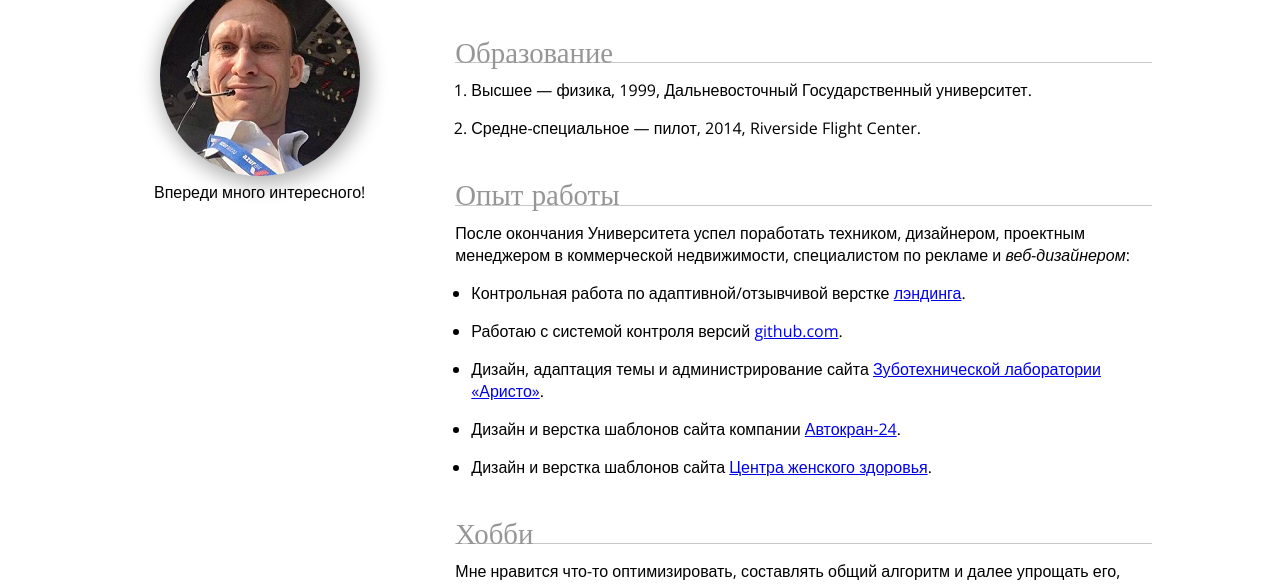
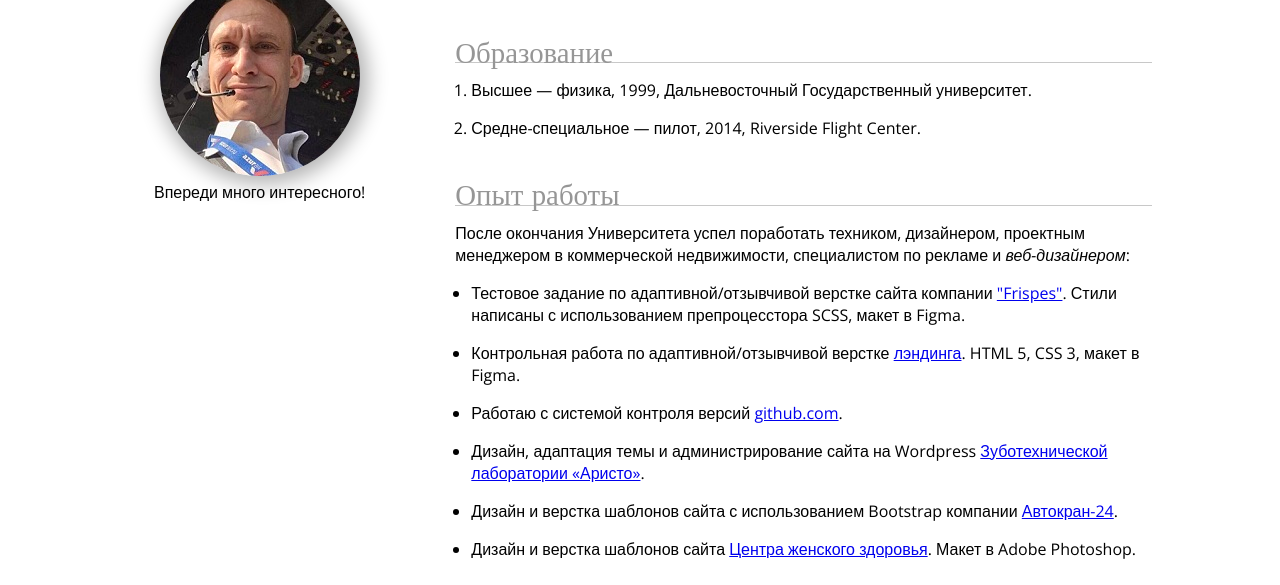
Before and after one commit to andrey-trofimov/cv, a plain HTML site: page index.html in a window 1280 px wide. Shown: the part 194-779 px from the top of the page. Drawn offline with nearby package versions, Linux system fonts and the light colour scheme.

Commit message:
Add work experience

```diff
--- a/index.html
+++ b/index.html
@@ -65,21 +65,24 @@
           недвижимости, специалистом по&nbsp;рекламе и&nbsp;<em>веб-дизайнером</em>:
         </p>
         <ul>
+          <li>Тестовое задание по&nbsp;адаптивной/отзывчивой верстке сайта компании <a
+              href="https://andrey-trofimov.github.io/frispes/" target="_blank">
+              "Frispes"</a>. Стили написаны с использованием препроцесстора SCSS, макет в Figma.
+          </li>
           <li>Контрольная работа по&nbsp;адаптивной/отзывчивой верстке <a
               href="https://andrey-trofimov.github.io/landing/" target="_blank">
-              лэндинга</a>.
+              лэндинга</a>. HTML 5, CSS 3, макет в Figma.
           </li>
           <li>Работаю с&nbsp;системой контроля версий <a href="https://github.com/andrey-trofimov/"
               target="_blank">github.com</a>.</li>
-          <li>Дизайн, адаптация темы и&nbsp;администрирование сайта <a href="http://aristo-lab.ru/"
+          <li>Дизайн, адаптация темы и&nbsp;администрирование сайта на Wordpress <a href="http://aristo-lab.ru/"
               target="_blank">Зуботехнической лаборатории &laquo;Аристо&raquo;</a>.
           </li>
-          <li>Дизайн и&nbsp;верстка шаблонов сайта компании <a href="https://autokran24.ru/"
+          <li>Дизайн и&nbsp;верстка шаблонов сайта с использованием Bootstrap компании <a href="https://autokran24.ru/"
               target="_blank">Автокран-24</a>.
           </li>
           <li>Дизайн и&nbsp;верстка шаблонов сайта <a href="http://www.women-medcenter.ru/" target="_blank">Центра
-              женского
-              здоровья</a>.
+              женского здоровья</a>. Макет в Adobe Photoshop.
           </li>
         </ul>
       </section>
```
